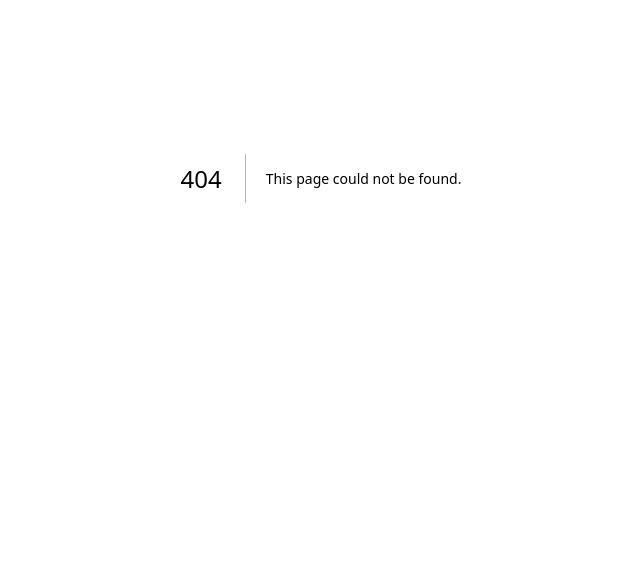
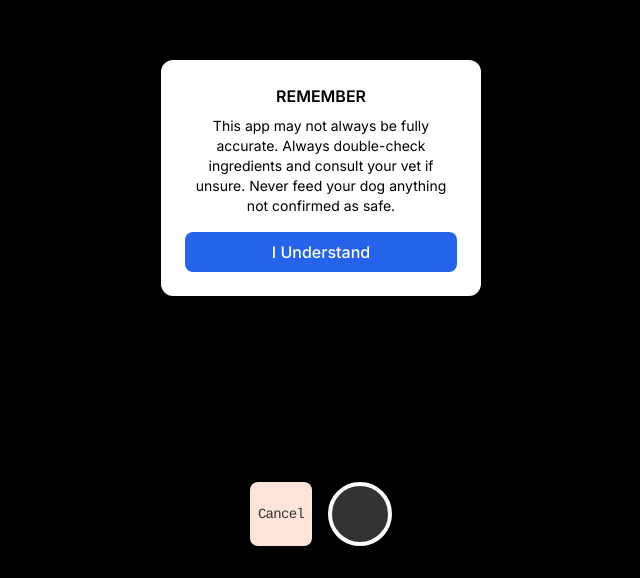
Before and after one commit to WillTheSun/sniff, a Next.js app: page /camera in a window 1280 px wide. Before the commit this address had no page. Shown: the part 222-800 px from the top of the page, without its empty margins (319-959 px from the left). Built offline with nearby package versions, Linux system fonts and the light colour scheme; no server answers.

Commit message:
New version with scan/camera functinoality

```diff
--- /dev/null
+++ b/app/camera/page.tsx
@@ -0,0 +1,97 @@
+'use client'
+
+import { useEffect, useRef, useState } from 'react';
+import { useRouter } from 'next/navigation';
+import Button from '../components/Button';
+
+export default function Camera() {
+    const videoRef = useRef<HTMLVideoElement>(null);
+    const router = useRouter();
+    const [error, setError] = useState<string>('');
+    const [showOverlay, setShowOverlay] = useState(false);
+
+    useEffect(() => {
+        const hasSeenWarning = localStorage.getItem('hasSeenCameraWarning');
+        if (!hasSeenWarning) {
+            setShowOverlay(true);
+        }
+    }, []);
+
+    const handleOverlayClose = () => {
+        localStorage.setItem('hasSeenCameraWarning', 'true');
+        setShowOverlay(false);
+    };
+
+    useEffect(() => {
+        startCamera();
+        return () => {
+            if (videoRef.current && videoRef.current.srcObject instanceof MediaStream) {
+                videoRef.current.srcObject.getTracks().forEach(track => track.stop());
+            }
+        };
+    }, []);
+
+    const startCamera = async () => {
+        try {
+            const stream = await navigator.mediaDevices.getUserMedia({
+                video: { facingMode: 'environment' },
+                audio: false
+            });
+
+            if (videoRef.current) {
+                videoRef.current.srcObject = stream;
+            }
+        } catch (err) {
+            setError('Unable to access camera. Please try again.');
+            console.error('Error accessing camera:', err);
+        }
+    };
+
+    return (
+        <div className="bg-black flex flex-col items-center">
+            {error ? (
+                <div className="text-white text-center">
+                    <p className="mb-4">{error}</p>
+                    <Button onClick={() => router.back()} variant="secondary">
+                        Go Back
+                    </Button>
+                </div>
+            ) : (
+                <>
+                    <video
+                        ref={videoRef}
+                        autoPlay
+                        playsInline
+                        className="h-[100dvh] w-auto"
+                    />
+                    {showOverlay && (
+                        <div className="absolute inset-0 bg-black/50 flex items-center justify-center p-4">
+                            <div className="bg-white rounded-xl p-6 max-w-xs w-full">
+                                <h2 className="text-center font-semibold mb-2">REMEMBER</h2>
+                                <p className="text-center text-sm mb-4">
+                                    This app may not always be fully accurate. Always double-check ingredients and consult your vet if unsure. Never feed your dog anything not confirmed as safe.
+                                </p>
+                                <button
+                                    onClick={handleOverlayClose}
+                                    className="w-full bg-blue-600 text-white py-2 rounded-lg font-medium"
+                                >
+                                    I Understand
+                                </button>
+                            </div>
+                        </div>
+                    )}
+                    <div className="absolute bottom-8 flex gap-4">
+                        <Button onClick={() => router.back()} variant="secondary">
+                            Cancel
+                        </Button>
+                        <button
+                            className="w-16 h-16 rounded-full border-4 border-white bg-white/20 hover:bg-white/30 transition-colors"
+                            onClick={() => { }}
+                            aria-label="Capture photo"
+                        />
+                    </div>
+                </>
+            )}
+        </div>
+    );
+}
--- a/app/page.tsx
+++ b/app/page.tsx
@@ -10,6 +10,7 @@ import Link from 'next/link';
 import { useEffect, useState } from 'react';
 import Button from './components/Button';
 import BrandName from './components/BrandName';
+import { useRouter } from 'next/navigation';
 
 export default function Home() {
   const { data: session } = useSession()
@@ -29,9 +30,9 @@ export default function Home() {
       <div className="w-full max-w-6xl px-4 sm:px-6 lg:px-8 mx-auto">
         <Header isScrolled={isScrolled} session={session} />
         <Content session={session} />
-        <FAQSection />
+        {/* <FAQSection /> */}
       </div>
-      <Footer />
+      {/* <Footer /> */}
     </main>
   );
 }
@@ -42,7 +43,7 @@ function Header({ isScrolled, session }: { isScrolled: boolean; session: Session
       <div className="max-w-6xl mx-auto px-4 sm:px-6 lg:px-8 py-4">
         <div className="flex justify-between items-center">
           <h1 className="text-xl font-bold text-gray-900">
-            <BrandName />
+            Sniff
           </h1>
           <nav className="flex space-x-2">
             {session ? (
@@ -67,18 +68,24 @@ function Header({ isScrolled, session }: { isScrolled: boolean; session: Session
 }
 
 function Content({ session }: { session: Session | null }) {
+  const router = useRouter();
+
   return (
     <section className="mt-24 text-center flex flex-col items-center justify-center">
       {!session ? (
         <>
-          <h2 className="text-3xl font-bold text-gray-900 mb-2">Tired of guessing games?</h2>
+          <h2 className="text-3xl font-bold text-gray-900 mb-2">Protect your dog from harmful foods</h2>
           <p className="text-base text-gray-600 mb-6 max-w-2xl mx-auto">
-            Stop wasting your time and energy. find out who they really are, before you pick out your cutest outfit
+            Sniff is your dogs personal food checker.
           </p>
-          <Button onClick={() => signIn('google')} className="py-2 px-6 text-base" useRegularFont>
-            Find out now
+          <Button
+            onClick={() => router.push('/camera')}
+            className="py-2 px-6 text-base"
+            useRegularFont
+          >
+            Scan now
           </Button>
-          <Demo />
+          {/* <Demo /> */}
         </>
       ) : (
         <ProfileAnalyzer />
--- a/package.json
+++ b/package.json
@@ -1,5 +1,5 @@
 {
-  "name": "vibecheckmate",
+  "name": "sniff",
   "version": "0.1.0",
   "private": true,
   "scripts": {
```
Also changed, not shown: 1 other file (tests, documents, lock files or other folders).
